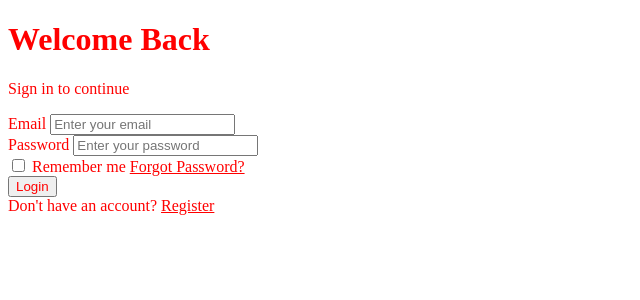
After one commit to AlsonBasnet7/flask, a Flask app: page /projects_details in a window 1280 px wide. The commit adds this page. Shown: the top 300 px of the page, without its empty margins (0-640 px from the left). Run offline with Flask 3, Linux system fonts and the light colour scheme.

Commit message:
html files and folder structure of the code

```diff
--- /dev/null
+++ b/Data Science Model Showcase Portal/templates/projects_details.html
@@ -0,0 +1,65 @@
+<!DOCTYPE html>
+<html lang="en">
+<head>
+    <meta charset="UTF-8">
+    <meta name="viewport" content="width=device-width, initial-scale=1.0">
+    <title>Login</title>
+    <link rel="stylesheet" href="style.css">
+</head>
+<body>
+
+    <div class="container">
+
+        <div class="login-card">
+
+            <h1>Welcome Back </h1>
+            <p>Sign in to continue</p>
+
+            <form action="/login" method="POST">
+
+                <div class="input-group">
+                    <label>Email</label>
+                    <input
+                        type="email"
+                        name="email"
+                        placeholder="Enter your email"
+                        required
+                    >
+                </div>
+
+                <div class="input-group">
+                    <label>Password</label>
+                    <input
+                        type="password"
+                        name="password"
+                        placeholder="Enter your password"
+                        required
+                    >
+                </div>
+
+                <div class="options">
+                    <label>
+                        <input type="checkbox">
+                        Remember me
+                    </label>
+
+                    <a href="#">Forgot Password?</a>
+                </div>
+
+                <button type="submit">
+                    Login
+                </button>
+
+            </form>
+
+            <div class="signup-link">
+                Don't have an account?
+                <a href="#">Register</a>
+            </div>
+
+        </div>
+
+    </div>
+
+</body>
+</html>
--- a/day04/query parameters/templates/index.html
+++ b/day04/query parameters/templates/index.html
@@ -10,6 +10,5 @@
 </head>
 <body>
      My name is {{name}} and my primary language is {{lang}}.
-
 </body>
 </html>
```
Also changed, not shown: Data Science Model Showcase Portal/templates/contact.html (added, +18 -0 lines), Data Science Model Showcase Portal/requirements.txt (added), Data Science Model Showcase Portal/templates/base.html (added), Data Science Model Showcase Portal/templates/home.html (added), Data Science Model Showcase Portal/templates/projects.html (added), 1 other file.
